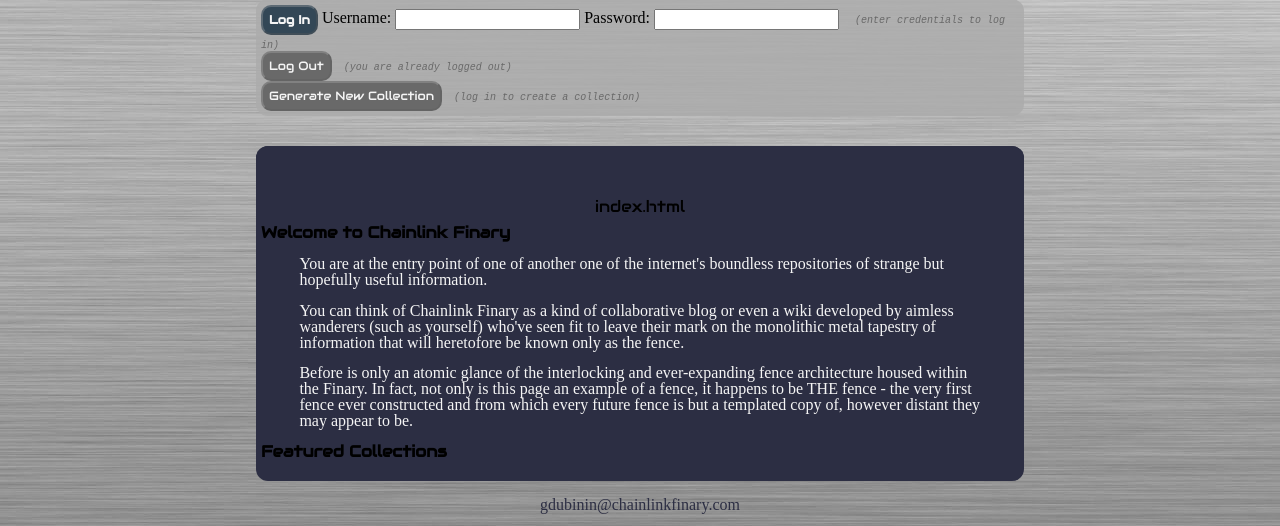
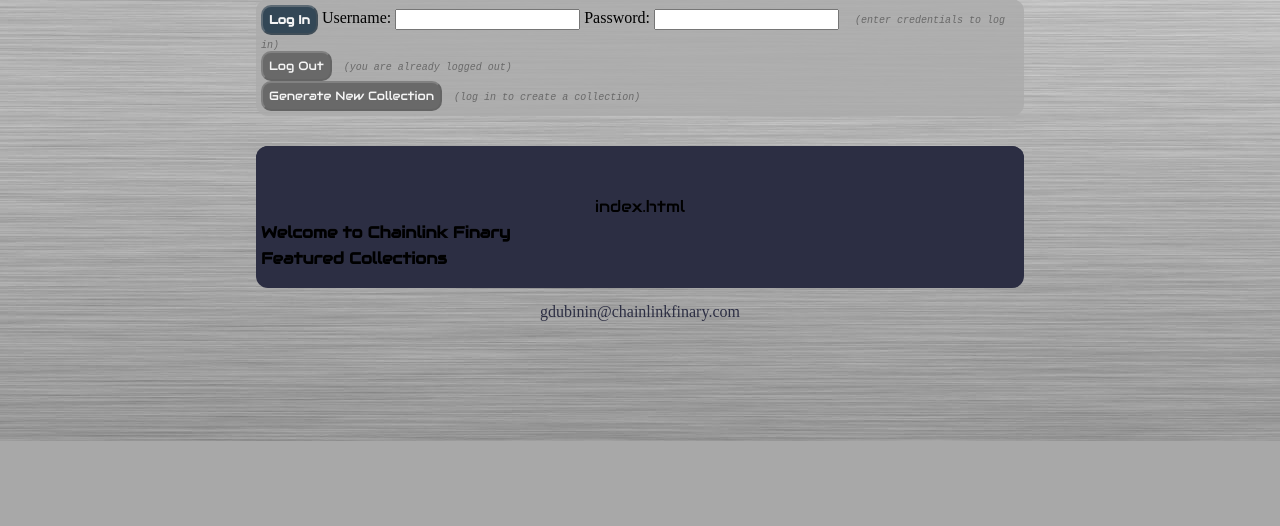
Before and after one commit to CODE-REFINARY/Chainlink-Finary, a Django app: page /patchwork/ in a window 1280 px wide. Shown: the part 359-885 px from the top of the page. After the commit the page ends 800 px from the top, so only its background shows below. Run offline with Django 3.2, Linux system fonts and the light colour scheme; data that the repository does not hold is empty; some libraries are stand-ins or nearby versions.

Commit message:
Removed cringy landing page text

```diff
--- a/Patchwork/templates/Patchwork/index.html
+++ b/Patchwork/templates/Patchwork/index.html
@@ -34,9 +34,6 @@
 <h1 class="index-title">index.html</h1>
 <section class="chainlink">
     <h2 class="section-header">Welcome to Chainlink Finary</h2>
-    <p class="index-paragraph">You are at the entry point of one of another one of the internet's boundless repositories of strange but hopefully useful information.</p>
-    <p class="index-paragraph">You can think of Chainlink Finary as a kind of collaborative blog or even a wiki developed by aimless wanderers (such as yourself) who've seen fit to leave their mark on the monolithic metal tapestry of information that will heretofore be known only as the fence.</p>
-    <p class="index-paragraph">Before is only an atomic glance of the interlocking and ever-expanding fence architecture housed within the Finary. In fact, not only is this page an example of a fence, it happens to be THE fence - the very first fence ever constructed and from which every future fence is but a templated copy of, however distant they may appear to be.</p>
 </section>
 <section>
     <h2 class="section-header">Featured Collections</h2>
```
